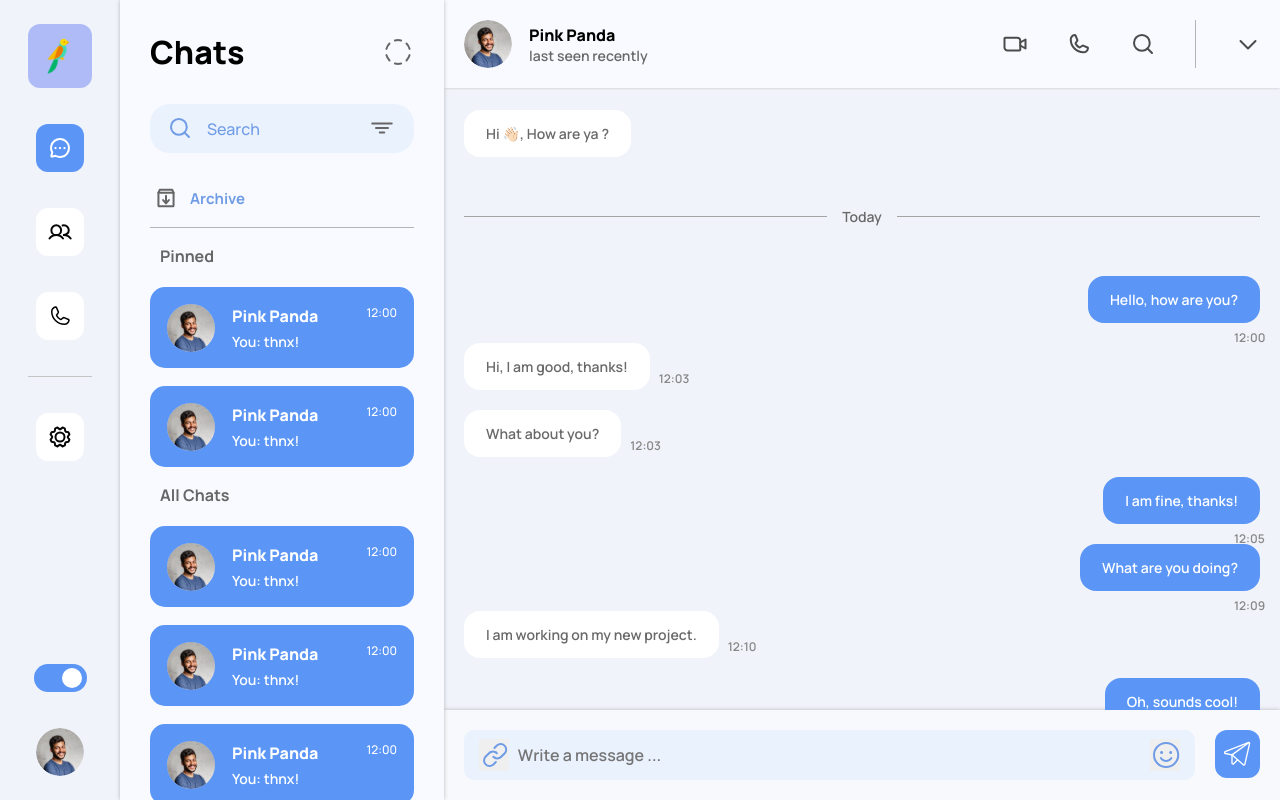
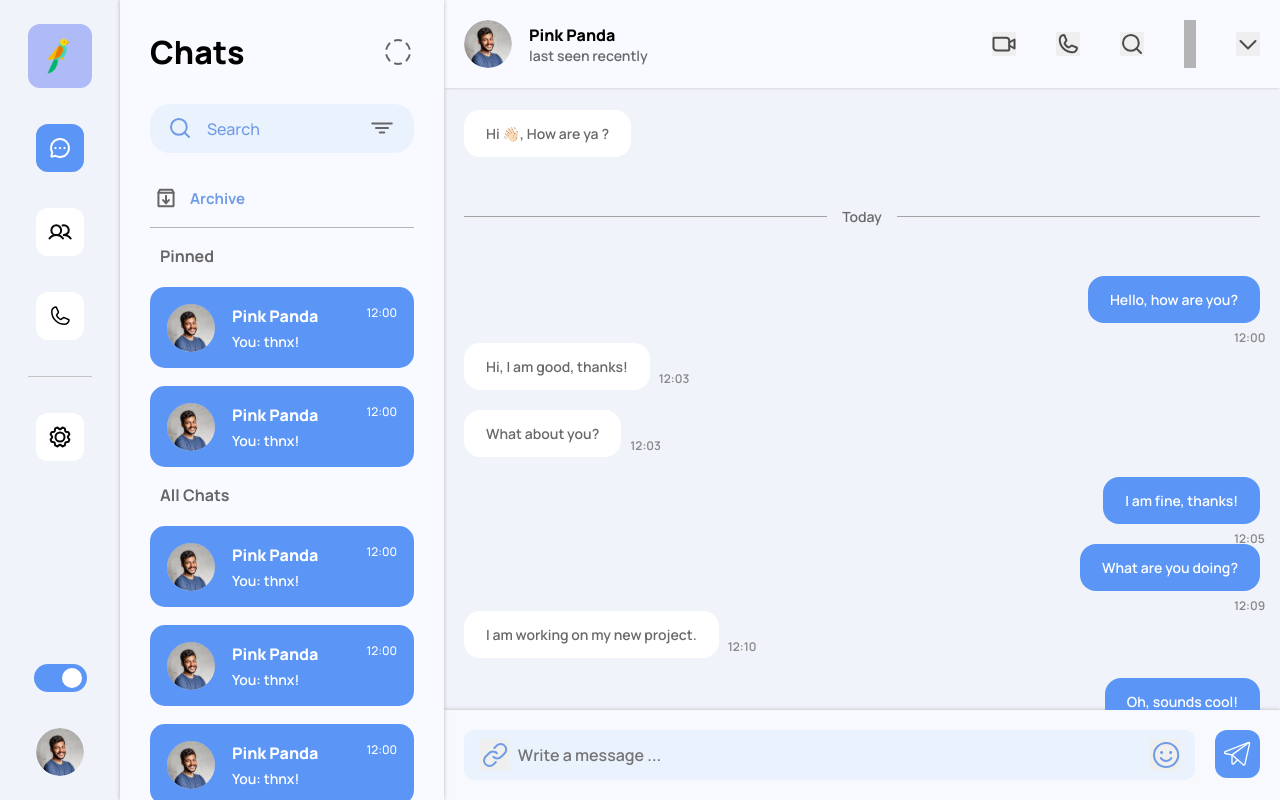
Before and after one commit to adrqq/bitegram-chat, a React (Create React App) app: page /#/home in a window 1280 px wide. Built offline with nearby package versions, Linux system fonts and the light colour scheme.

Commit message:
changed grid and add modal

```diff
--- a/src/components/GeneralGrid/GeneralGrid.module.scss
+++ b/src/components/GeneralGrid/GeneralGrid.module.scss
@@ -9,3 +9,15 @@
   background: #F0F4FA;
   grid-template-columns: $navbar-width calc($selector-block-size - ($navbar-width / 2)) calc($main-block-size - ($navbar-width / 2));
 }
+
+// grid-template-columns: $navbar-width calc($selector-block-size-module - ($navbar-width / 3)) calc($main-block-size-module - ($navbar-width / 3)) calc($module-block-size - ($navbar-width / 3));
+
+.grid__with_module {
+  display: grid;
+  width: 100vw;
+  height: 100vh;
+  max-width: 100vw;
+  max-height: 100vh;
+  background: #F0F4FA;
+  grid-template-columns: $navbar-width calc($selector-block-size-module - ($navbar-width / 3)) calc($main-block-size-module - ($navbar-width / 3)) calc($module-block-size - ($navbar-width / 3));
+}
--- a/src/components/GeneralGrid/GeneralGrid.tsx
+++ b/src/components/GeneralGrid/GeneralGrid.tsx
@@ -1,14 +1,20 @@
 import { FC, ReactNode } from 'react';
 import s from './GeneralGrid.module.scss';
+import classNames from 'classnames';
+import { useAppDispatch, useAppSelector } from '../../hooks/redux';
 
 interface Props {
   children: ReactNode;
 }
 
 export const GeneralGrid: FC<Props> = ({ children }) => {
+  const { isChatModalOpen } = useAppSelector((state) => state.rootSlice);
 
   return (
-    <div className={s.grid}>
+    <div className={classNames(
+      {[s.grid]: !isChatModalOpen},
+      {[s.grid__with_module]: isChatModalOpen}
+    )}>
       {children}
     </div>
   );
--- a/src/components/OpenChatView/ChatHeader/ChatHeader.tsx
+++ b/src/components/OpenChatView/ChatHeader/ChatHeader.tsx
@@ -1,7 +1,12 @@
 import React from "react";
 import s from "./ChatHeader.module.scss";
+import { useAppDispatch, useAppSelector } from "../../../hooks/redux";
+import { handleModalOpener } from "../../../redux/slices/rootSlice";
 
 export const ChatHeader = () => {
+  const dispach = useAppDispatch();
+  const { isChatModalOpen } = useAppSelector((state) => state.rootSlice);
+
   return (
     <header className={s.chat_header}>
       <div className={s.chat_header__wrapper}>
@@ -9,28 +14,33 @@ export const ChatHeader = () => {
           <div className={s.chat_header__avatar} />
 
           <div className={s.chat_header__info}>
-            <span className={s.chat_header__nickname}>
-              Pink Panda
-            </span>
+            <span className={s.chat_header__nickname}>Pink Panda</span>
 
-            <span className={s.chat_header__status}>
-              last seen recently
-            </span>
+            <span className={s.chat_header__status}>last seen recently</span>
           </div>
         </div>
 
         <div className={s.chat_header__left}>
-          <div className={`${s.chat_header__icon} ${s.chat_header__icon_camera}`} />
+          <button
+            className={`${s.chat_header__icon} ${s.chat_header__icon_camera}`}
+          />
 
-          <div className={`${s.chat_header__icon} ${s.chat_header__icon_call}`} />
+          <button
+            className={`${s.chat_header__icon} ${s.chat_header__icon_call}`}
+          />
 
-          <div className={`${s.chat_header__icon} ${s.chat_header__icon_search}`} />
+          <button
+            className={`${s.chat_header__icon} ${s.chat_header__icon_search}`}
+          />
 
-          <div className={s.black_row} />
+          <button className={s.black_row} />
 
-          <div className={`${s.chat_header__icon} ${s.chat_header__icon_menu}`} />
+          <button
+            onClick={() => dispach(handleModalOpener(!isChatModalOpen))}
+            className={`${s.chat_header__icon} ${s.chat_header__icon_menu}`}
+          />
         </div>
       </div>
     </header>
-  )
-}
+  );
+};
--- /dev/null
+++ b/src/hooks/redux.ts
@@ -0,0 +1,7 @@
+import { TypedUseSelectorHook, useDispatch, useSelector } from "react-redux";
+import { AppDispatch, RootState } from "../redux/store";
+
+const useAppDispatch = () => useDispatch<AppDispatch>();
+const useAppSelector: TypedUseSelectorHook<RootState> = useSelector;
+
+export { useAppDispatch, useAppSelector };
--- a/src/index.tsx
+++ b/src/index.tsx
@@ -4,9 +4,11 @@ import React from 'react';
 import { createRoot } from 'react-dom/client';
 
 import { Provider } from 'react-redux';
-import store from './redux/store';
 import './reset.css';
 import App from './App';
+import { setupStore } from './redux/store';
+
+const store = setupStore();
 
 const root = createRoot(
   document.getElementById('root') as HTMLElement
--- a/src/pages/ChatsPage/ChatsPage.tsx
+++ b/src/pages/ChatsPage/ChatsPage.tsx
@@ -7,12 +7,15 @@ interface Props {
 }
 
 export const ChatsPage: FC<Props> = () => {
+  const isSelected = true;
 
   return (
     <>
       <SelectorBlock />
 
       <OpenChatView />
+
+      <div style={{backgroundColor: "red"}}/>
     </>
   );
 }
--- a/src/redux/interfaces/RootState.ts
+++ b/src/redux/interfaces/RootState.ts
@@ -1,3 +1,4 @@
 export interface RootState {
   app: '';
+  isChatModalOpen: boolean;
 }
--- a/src/redux/slices/rootSlice.ts
+++ b/src/redux/slices/rootSlice.ts
@@ -3,14 +3,18 @@ import { RootState } from '../interfaces/RootState';
 
 const initialState: RootState = {
   app: '',
+  isChatModalOpen: false,
 };
 
 export const rootSlice = createSlice({
   name: 'root',
   initialState,
   reducers: {
+    handleModalOpener: (state, action: PayloadAction<boolean>) => {
+      state.isChatModalOpen = action.payload;
+    }
   },
 });
 
-export const { } = rootSlice.actions;
+export const { handleModalOpener } = rootSlice.actions;
 export default rootSlice.reducer;
--- a/src/redux/store.ts
+++ b/src/redux/store.ts
@@ -1,12 +1,17 @@
 /* eslint-disable max-len */
-import { configureStore, Action } from '@reduxjs/toolkit';
-import rootReducer from './slices/rootSlice';
+import { configureStore, combineReducers } from '@reduxjs/toolkit';
+import rootSlice from './slices/rootSlice';
 
-const store = configureStore({
-  reducer: {
-    rootReducer,
-  },
-  // middleware: (getDefaultMiddleware) => getDefaultMiddleware().concat(productsAPI.middleware),
+const rootReducer = combineReducers({
+  rootSlice,
 });
 
-export default store;
+export const setupStore = () => {
+  return configureStore({
+    reducer: rootReducer,
+  });
+};
+
+export type RootState = ReturnType<typeof rootReducer>;
+export type AppStore = ReturnType<typeof setupStore>;
+export type AppDispatch = AppStore["dispatch"];
--- a/src/utils/vars.module.scss
+++ b/src/utils/vars.module.scss
@@ -12,3 +12,8 @@ $main-font: 'Manrope', sans-serif;
 
 
 $search-bar--color: #EAF2FE;
+
+//
+$selector-block-size-module: 25%;
+$main-block-size-module: 50%;
+$module-block-size:25%
```
